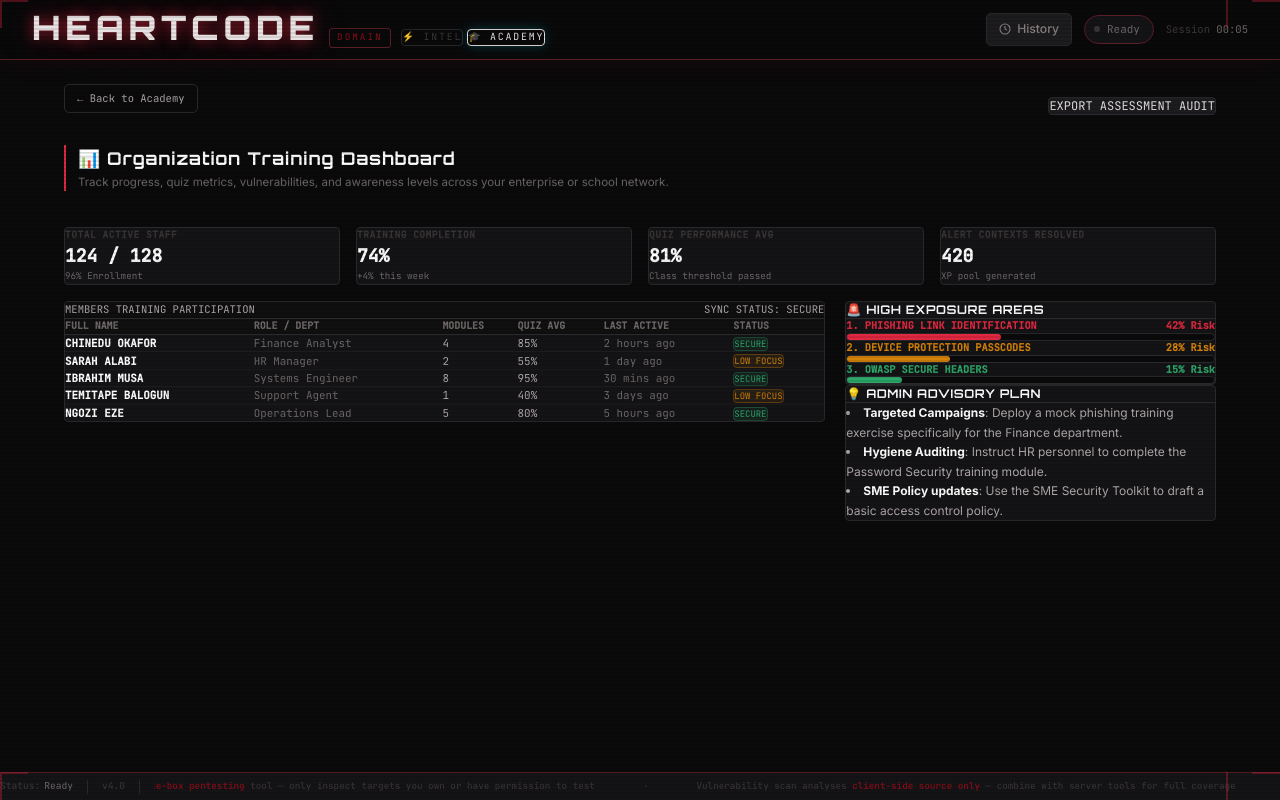
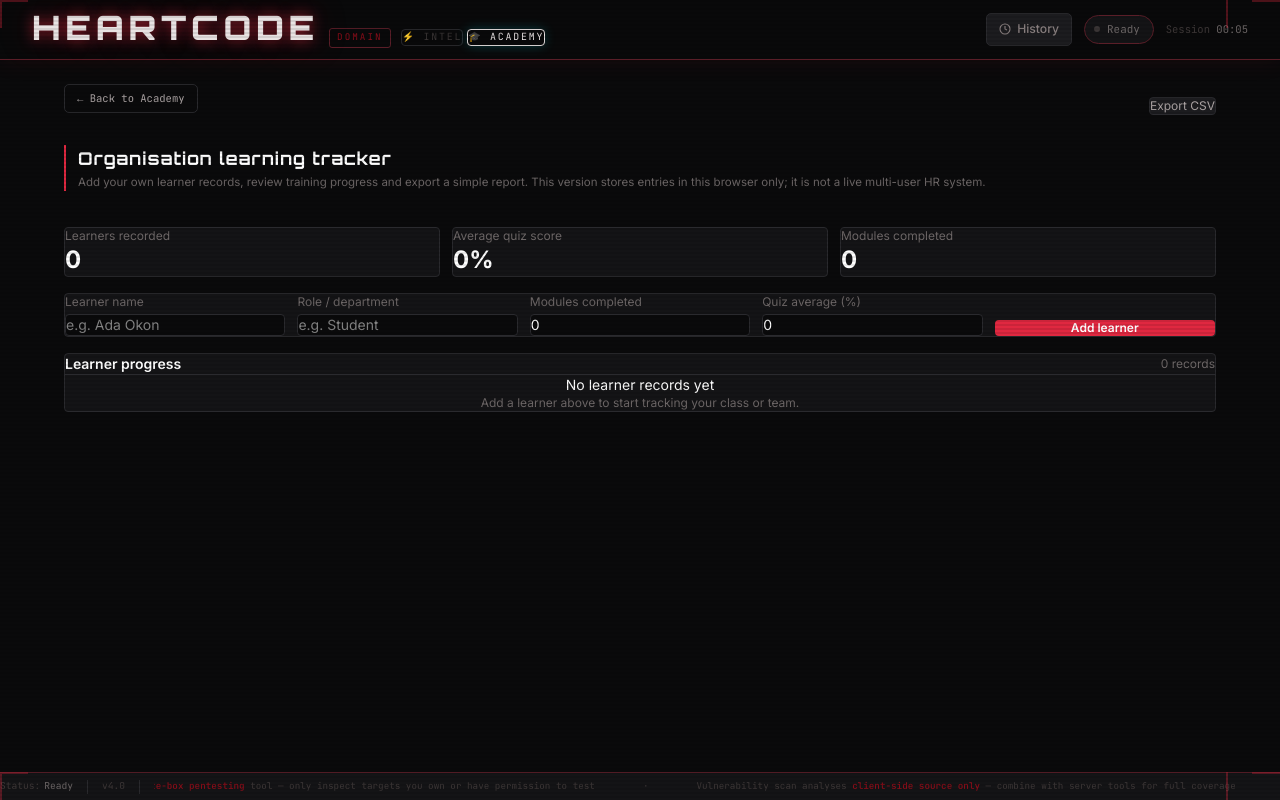
Before and after one commit to heartcode2010/HEARTCODE, a React (Vite) app in the folder frontend/: page /academy/org-dashboard in a window 1280 px wide. Built offline with nearby package versions, Linux system fonts and the light colour scheme.

Commit message:
Replace fabricated organisation metrics with a usable learner tracker

```diff
--- a/frontend/src/components/academy/OrgDashboard/index.tsx
+++ b/frontend/src/components/academy/OrgDashboard/index.tsx
@@ -1,165 +1,89 @@
-import React, { useState } from 'react';
+import React, { useMemo, useState } from 'react';
 import { useNavigate } from 'react-router-dom';
 
-interface OrgMember {
+interface TeamLearner {
+  id: string;
   name: string;
   role: string;
   modulesCompleted: number;
   quizAverage: number;
-  lastActive: string;
-  status: 'active' | 'warning' | 'safe';
 }
-
-const INITIAL_MEMBERS: OrgMember[] = [
-  { name: 'CHINEDU OKAFOR', role: 'Finance Analyst', modulesCompleted: 4, quizAverage: 85, lastActive: '2 hours ago', status: 'safe' },
-  { name: 'SARAH ALABI', role: 'HR Manager', modulesCompleted: 2, quizAverage: 55, lastActive: '1 day ago', status: 'warning' },
-  { name: 'IBRAHIM MUSA', role: 'Systems Engineer', modulesCompleted: 8, quizAverage: 95, lastActive: '30 mins ago', status: 'safe' },
-  { name: 'TEMITAPE BALOGUN', role: 'Support Agent', modulesCompleted: 1, quizAverage: 40, lastActive: '3 days ago', status: 'warning' },
-  { name: 'NGOZI EZE', role: 'Operations Lead', modulesCompleted: 5, quizAverage: 80, lastActive: '5 hours ago', status: 'safe' }
-];
 
 const OrgDashboard: React.FC = () => {
   const navigate = useNavigate();
-  const [members, setMembers] = useState<OrgMember[]>(INITIAL_MEMBERS);
-  const [exporting, setExporting] = useState(false);
+  const [learners, setLearners] = useState<TeamLearner[]>([]);
+  const [name, setName] = useState('');
+  const [role, setRole] = useState('');
+  const [modules, setModules] = useState('0');
+  const [average, setAverage] = useState('0');
+  const [notice, setNotice] = useState('');
 
-  const handleExport = () => {
-    setExporting(true);
-    setTimeout(() => {
-      setExporting(false);
-      alert('Organization Training Assessment exported successfully as Heartcode_Org_Audit.csv');
-    }, 1200);
+  const averageScore = useMemo(() => learners.length
+    ? Math.round(learners.reduce((sum, item) => sum + item.quizAverage, 0) / learners.length)
+    : 0, [learners]);
+
+  const addLearner = (event: React.FormEvent) => {
+    event.preventDefault();
+    if (!name.trim()) return;
+    setLearners((current) => [...current, {
+      id: `${Date.now()}-${Math.random().toString(36).slice(2, 7)}`,
+      name: name.trim(),
+      role: role.trim() || 'Learner',
+      modulesCompleted: Math.max(0, Number(modules) || 0),
+      quizAverage: Math.min(100, Math.max(0, Number(average) || 0)),
+    }]);
+    setName('');
+    setRole('');
+    setModules('0');
+    setAverage('0');
+    setNotice('Learner added to this local team tracker.');
+  };
+
+  const exportCsv = () => {
+    if (!learners.length) {
+      setNotice('Add learner records before exporting a report.');
+      return;
+    }
+    const rows = [
+      ['Name', 'Role / Department', 'Modules completed', 'Quiz average (%)'],
+      ...learners.map((item) => [item.name, item.role, String(item.modulesCompleted), String(item.quizAverage)]),
+    ];
+    const csv = rows.map((row) => row.map((value) => `"${value.replace(/"/g, '""')}"`).join(',')).join('\n');
+    const url = URL.createObjectURL(new Blob([csv], { type: 'text/csv;charset=utf-8;' }));
+    const anchor = document.createElement('a');
+    anchor.href = url;
+    anchor.download = 'heartcode-academy-team-progress.csv';
+    anchor.click();
+    URL.revokeObjectURL(url);
+    setNotice('Team progress CSV exported.');
   };
 
   return (
     <div className="academy-section flex flex-col gap-4">
       <div className="flex items-center justify-between mb-2">
         <button className="academy-back-btn m-0" onClick={() => navigate('/academy')}>← Back to Academy</button>
-        <button
-          onClick={handleExport}
-          className="bg-cyber-surface2 hover:bg-cyber-cyan-dim border border-cyber-border hover:border-cyber-cyan text-cyber-cyan text-xs font-mono px-4 py-2 rounded cursor-pointer transition-all"
-        >
-          {exporting ? 'COMPILING REPORT...' : 'EXPORT ASSESSMENT AUDIT'}
-        </button>
+        <button onClick={exportCsv} className="bg-cyber-surface2 border border-cyber-border hover:border-cyber-red text-cyber-ash px-4 py-2 rounded text-xs cursor-pointer">Export CSV</button>
       </div>
-
       <div className="academy-section-header">
-        <h2 className="academy-section-title">📊 Organization Training Dashboard</h2>
-        <p className="academy-section-desc">Track progress, quiz metrics, vulnerabilities, and awareness levels across your enterprise or school network.</p>
+        <h2 className="academy-section-title">Organisation learning tracker</h2>
+        <p className="academy-section-desc">Add your own learner records, review training progress and export a simple report. This version stores entries in this browser only; it is not a live multi-user HR system.</p>
       </div>
-
-      {/* Main KPI Strip */}
-      <div className="grid grid-cols-1 md:grid-cols-4 gap-4">
-        {[
-          { label: 'TOTAL ACTIVE STAFF', value: '124 / 128', sub: '96% Enrollment' },
-          { label: 'TRAINING COMPLETION', value: '74%', sub: '+4% this week' },
-          { label: 'QUIZ PERFORMANCE AVG', value: '81%', sub: 'Class threshold passed' },
-          { label: 'ALERT CONTEXTS RESOLVED', value: '420', sub: 'XP pool generated' }
-        ].map((kpi, idx) => (
-          <div key={idx} className="bg-cyber-surface border border-cyber-border p-4 rounded font-mono">
-            <div className="text-cyber-ash3 text-[0.6rem] font-bold tracking-wider">{kpi.label}</div>
-            <div className="text-white text-lg font-bold my-1">{kpi.value}</div>
-            <div className="text-cyber-ash2 text-[0.58rem]">{kpi.sub}</div>
-          </div>
-        ))}
+      <div className="grid grid-cols-1 sm:grid-cols-3 gap-3">
+        <div className="bg-cyber-surface border border-cyber-border rounded p-4"><div className="text-cyber-ash2 text-xs">Learners recorded</div><strong className="block text-2xl text-white mt-1">{learners.length}</strong></div>
+        <div className="bg-cyber-surface border border-cyber-border rounded p-4"><div className="text-cyber-ash2 text-xs">Average quiz score</div><strong className="block text-2xl text-white mt-1">{averageScore}%</strong></div>
+        <div className="bg-cyber-surface border border-cyber-border rounded p-4"><div className="text-cyber-ash2 text-xs">Modules completed</div><strong className="block text-2xl text-white mt-1">{learners.reduce((sum, item) => sum + item.modulesCompleted, 0)}</strong></div>
       </div>
-
-      <div className="grid grid-cols-1 lg:grid-cols-12 gap-5 items-start">
-        {/* Left: Members Table */}
-        <div className="lg:col-span-8 bg-cyber-surface border border-cyber-border rounded overflow-hidden">
-          <div className="bg-cyber-bg2 px-4 py-2.5 border-b border-cyber-border font-mono text-[0.66rem] text-cyber-ash flex justify-between">
-            <span>MEMBERS TRAINING PARTICIPATION</span>
-            <span className="text-cyber-cyan">SYNC STATUS: SECURE</span>
-          </div>
-
-          <div className="overflow-x-auto">
-            <table className="w-full text-left font-mono text-[0.68rem] text-cyber-ash">
-              <thead>
-                <tr className="border-b border-cyber-border bg-cyber-bg/40 text-cyber-ash2 text-[0.62rem]">
-                  <th className="p-3">FULL NAME</th>
-                  <th className="p-3">ROLE / DEPT</th>
-                  <th className="p-3">MODULES</th>
-                  <th className="p-3">QUIZ AVG</th>
-                  <th className="p-3">LAST ACTIVE</th>
-                  <th className="p-3">STATUS</th>
-                </tr>
-              </thead>
-              <tbody className="divide-y divide-cyber-border/40">
-                {members.map((member, idx) => (
-                  <tr key={idx} className="hover:bg-cyber-bg/25">
-                    <td className="p-3 font-bold text-white">{member.name}</td>
-                    <td className="p-3 text-cyber-ash2">{member.role}</td>
-                    <td className="p-3">{member.modulesCompleted}</td>
-                    <td className="p-3">{member.quizAverage}%</td>
-                    <td className="p-3 text-cyber-ash2">{member.lastActive}</td>
-                    <td className="p-3">
-                      {member.status === 'safe' ? (
-                        <span className="text-cyber-green bg-cyber-green/10 border border-cyber-green/30 px-1.5 py-0.5 rounded text-[0.56rem]">SECURE</span>
-                      ) : (
-                        <span className="text-cyber-amber bg-cyber-amber/10 border border-cyber-amber/30 px-1.5 py-0.5 rounded text-[0.56rem]">LOW FOCUS</span>
-                      )}
-                    </td>
-                  </tr>
-                ))}
-              </tbody>
-            </table>
-          </div>
-        </div>
-
-        {/* Right: Weak Areas & Admin Suggestions */}
-        <div className="lg:col-span-4 space-y-4">
-          <div className="bg-cyber-surface border border-cyber-border rounded p-4 space-y-3">
-            <h3 className="font-display font-bold text-white text-xs tracking-wider border-b border-cyber-border pb-2">🚨 HIGH EXPOSURE AREAS</h3>
-
-            <div className="space-y-3 font-mono text-xs">
-              <div className="space-y-1">
-                <div className="flex justify-between text-cyber-red font-bold text-[0.64rem]">
-                  <span>1. PHISHING LINK IDENTIFICATION</span>
-                  <span>42% Risk</span>
-                </div>
-                <div className="w-full bg-cyber-bg h-2 rounded border border-cyber-border">
-                  <div className="bg-cyber-red h-full rounded" style={{ width: '42%' }} />
-                </div>
-              </div>
-
-              <div className="space-y-1">
-                <div className="flex justify-between text-cyber-amber font-bold text-[0.64rem]">
-                  <span>2. DEVICE PROTECTION PASSCODES</span>
-                  <span>28% Risk</span>
-                </div>
-                <div className="w-full bg-cyber-bg h-2 rounded border border-cyber-border">
-                  <div className="bg-cyber-amber h-full rounded" style={{ width: '28%' }} />
-                </div>
-              </div>
-
-              <div className="space-y-1">
-                <div className="flex justify-between text-cyber-green font-bold text-[0.64rem]">
-                  <span>3. OWASP SECURE HEADERS</span>
-                  <span>15% Risk</span>
-                </div>
-                <div className="w-full bg-cyber-bg h-2 rounded border border-cyber-border">
-                  <div className="bg-cyber-green h-full rounded" style={{ width: '15%' }} />
-                </div>
-              </div>
-            </div>
-          </div>
-
-          <div className="bg-cyber-surface border border-cyber-border rounded p-4 space-y-3">
-            <h3 className="font-display font-bold text-white text-xs tracking-wider border-b border-cyber-border pb-2">💡 ADMIN ADVISORY PLAN</h3>
-
-            <ul className="space-y-2 text-xs text-cyber-ash leading-relaxed list-inside font-sans list-disc">
-              <li>
-                <strong className="text-white">Targeted Campaigns</strong>: Deploy a mock phishing training exercise specifically for the Finance department.
-              </li>
-              <li>
-                <strong className="text-white">Hygiene Auditing</strong>: Instruct HR personnel to complete the Password Security training module.
-              </li>
-              <li>
-                <strong className="text-white">SME Policy updates</strong>: Use the SME Security Toolkit to draft a basic access control policy.
-              </li>
-            </ul>
-          </div>
-        </div>
+      <form onSubmit={addLearner} className="bg-cyber-surface border border-cyber-border rounded p-4 grid grid-cols-1 sm:grid-cols-2 lg:grid-cols-5 gap-3 items-end">
+        <label className="text-xs text-cyber-ash2 flex flex-col gap-1">Learner name<input required value={name} onChange={(e) => setName(e.target.value)} placeholder="e.g. Ada Okon" className="bg-cyber-bg border border-cyber-border rounded p-2 text-white text-sm" /></label>
+        <label className="text-xs text-cyber-ash2 flex flex-col gap-1">Role / department<input value={role} onChange={(e) => setRole(e.target.value)} placeholder="e.g. Student" className="bg-cyber-bg border border-cyber-border rounded p-2 text-white text-sm" /></label>
+        <label className="text-xs text-cyber-ash2 flex flex-col gap-1">Modules completed<input type="number" min="0" value={modules} onChange={(e) => setModules(e.target.value)} className="bg-cyber-bg border border-cyber-border rounded p-2 text-white text-sm" /></label>
+        <label className="text-xs text-cyber-ash2 flex flex-col gap-1">Quiz average (%)<input type="number" min="0" max="100" value={average} onChange={(e) => setAverage(e.target.value)} className="bg-cyber-bg border border-cyber-border rounded p-2 text-white text-sm" /></label>
+        <button type="submit" className="bg-cyber-red hover:bg-cyber-red-hi text-white rounded p-2.5 text-xs font-semibold">Add learner</button>
+      </form>
+      {notice && <p role="status" className="text-xs text-cyber-ash">{notice}</p>}
+      <div className="bg-cyber-surface border border-cyber-border rounded overflow-hidden">
+        <div className="p-4 border-b border-cyber-border flex items-center justify-between"><h3 className="text-sm font-semibold text-white">Learner progress</h3><span className="text-xs text-cyber-ash2">{learners.length} records</span></div>
+        {learners.length ? <div className="overflow-x-auto"><table className="w-full text-left text-xs"><thead className="text-cyber-ash2 bg-cyber-bg"><tr><th className="p-3">Name</th><th className="p-3">Role</th><th className="p-3">Modules</th><th className="p-3">Quiz average</th><th className="p-3">Learning status</th><th className="p-3"></th></tr></thead><tbody className="divide-y divide-cyber-border">{learners.map((item) => <tr key={item.id}><td className="p-3 text-white">{item.name}</td><td className="p-3 text-cyber-ash">{item.role}</td><td className="p-3">{item.modulesCompleted}</td><td className="p-3">{item.quizAverage}%</td><td className="p-3"><span className={item.quizAverage >= 70 ? 'text-cyber-green' : 'text-cyber-amber'}>{item.quizAverage >= 70 ? 'On track' : 'Needs support'}</span></td><td className="p-3"><button onClick={() => setLearners((current) => current.filter((row) => row.id !== item.id))} className="text-cyber-ash2 hover:text-cyber-red">Remove</button></td></tr>)}</tbody></table></div> : <div className="p-10 text-center"><p className="text-white text-sm">No learner records yet</p><p className="text-cyber-ash2 text-xs mt-2">Add a learner above to start tracking your class or team.</p></div>}
       </div>
     </div>
   );
```
